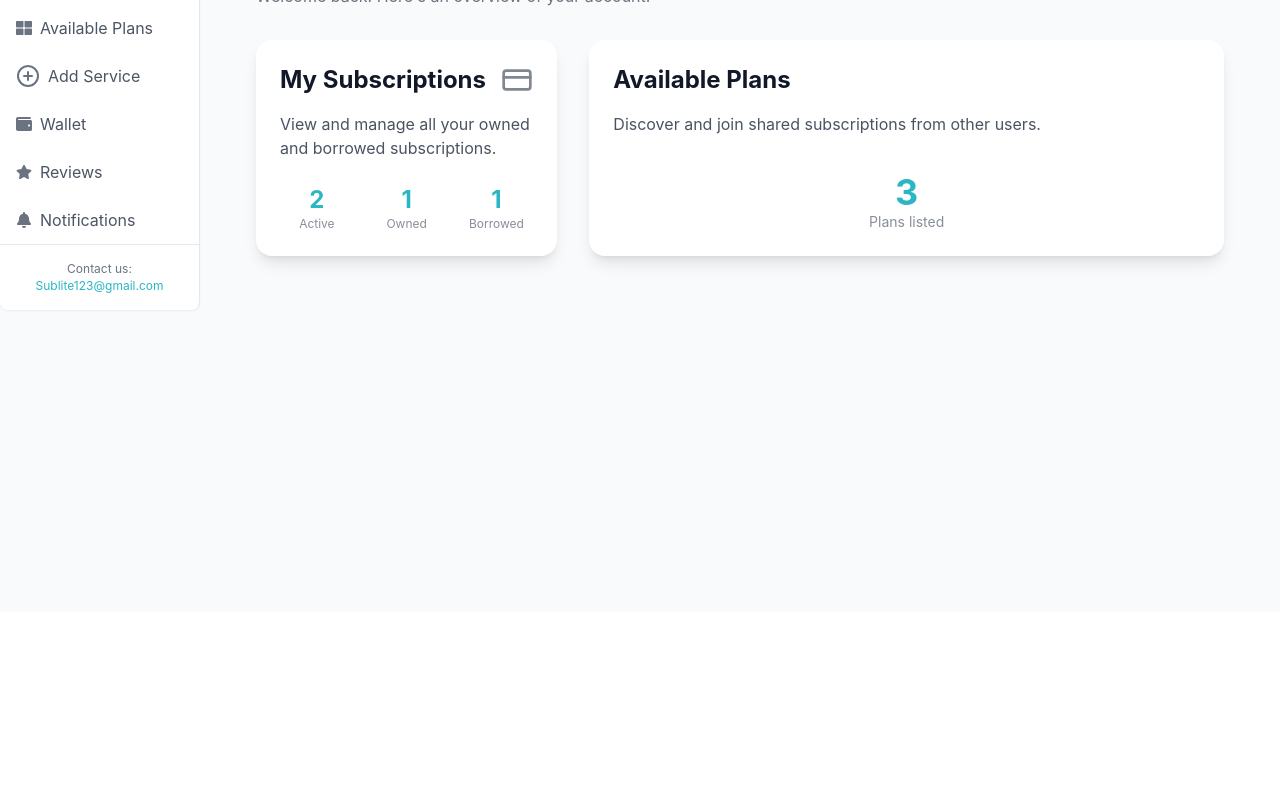
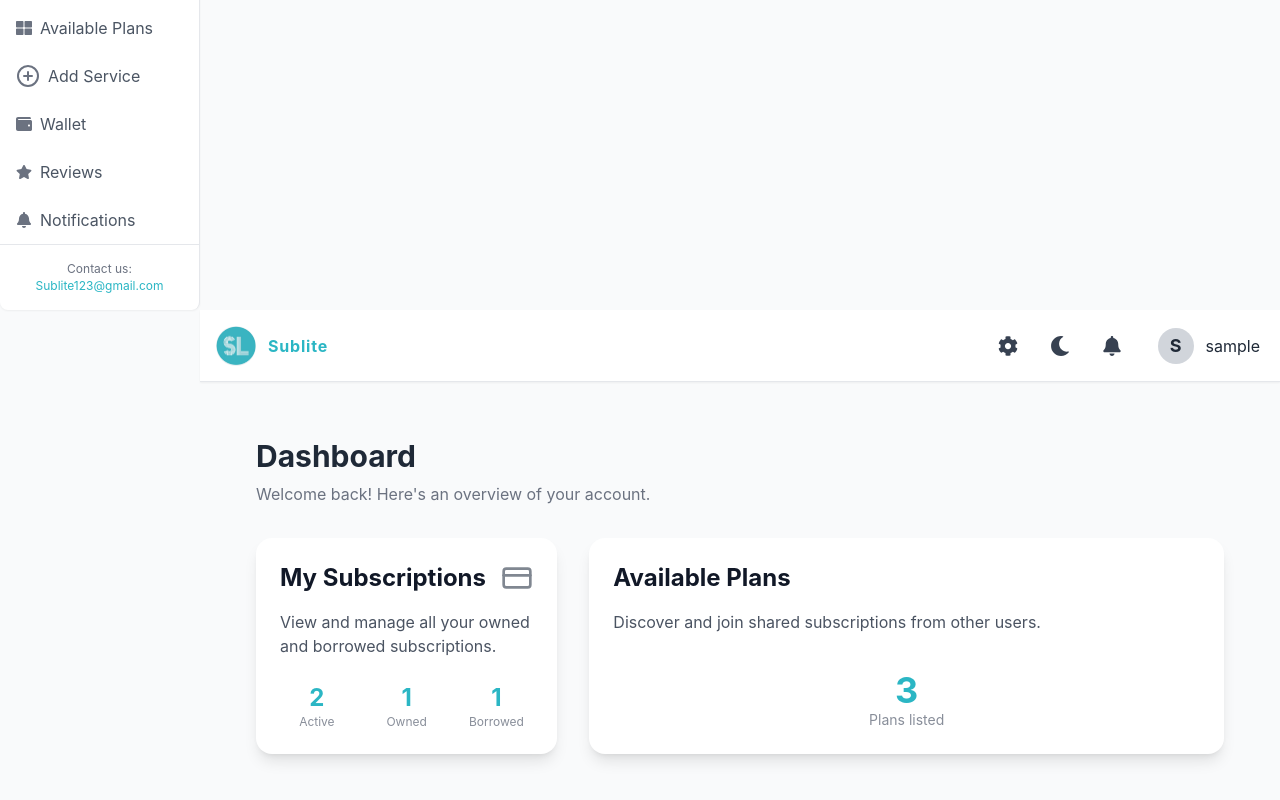
Before and after one commit to nitendra7/sublite, a React (Create React App) app in the folder frontend/: page /dashboard in a window 1280 px wide. Shown: the part 188-988 px from the top of the page. Before the commit the page ends 800 px from the top, so only its background shows below. Built offline with nearby package versions, Linux system fonts and the light colour scheme; no server answers; sample sign-in values are in the browser's storage.

Commit message:
minor changes

```diff
--- a/frontend/src/pages/Dashboard.jsx
+++ b/frontend/src/pages/Dashboard.jsx
@@ -31,7 +31,7 @@ function getInitials(name) {
 }
 
 function Dashboard() {
-  const [sidebarOpen, setSidebarOpen] = useState(window.innerWidth >= 768); // Sidebar open by default on desktop
+  const [sidebarOpen, setSidebarOpen] = useState(false); // Sidebar closed by default on mobile
   const [active, setActive] = useState(0);
   const [isProfileMenuOpen, setIsProfileMenuOpen] = useState(false);
   const profileMenuRef = useRef(null);
@@ -109,14 +109,16 @@ function Dashboard() {
   const isBaseDashboard = location.pathname === '/dashboard';
 
   return (
-    <div className="flex min-h-screen bg-gray-50 dark:bg-gray-900 text-gray-800 dark:text-gray-200" style={{ fontFamily }}>
+    <div className="min-h-screen bg-gray-50 dark:bg-gray-900 text-gray-800 dark:text-gray-200" style={{ fontFamily }}>
+      {/* Sidebar: fixed on desktop, overlay on mobile */}
       <Sidebar
-        sidebarOpen={sidebarOpen}
+        sidebarOpen={sidebarOpen || window.innerWidth >= 768}
         active={active}
         onSidebarClick={handleSidebarClick}
-        handleSidebarToggle={() => setSidebarOpen(!sidebarOpen)}
+        handleSidebarToggle={() => setSidebarOpen(false)}
       />
-      <div className="flex-1 flex flex-col min-h-screen">
+      {/* Main content area (with left margin on desktop for sidebar) */}
+      <div className="md:ml-[200px] flex flex-col min-h-screen">
         <header
           className="relative z-20 flex items-center justify-between px-4 py-3 shadow-sm flex-wrap gap-3 bg-white dark:bg-gray-800 border-b border-gray-200 dark:border-gray-700 min-h-[72px]"
         >
@@ -126,7 +128,6 @@ function Dashboard() {
               className="md:hidden mr-2 p-2 rounded-md bg-white dark:bg-gray-800 shadow"
               onClick={() => setSidebarOpen(true)}
               aria-label="Open sidebar"
-              style={{ display: sidebarOpen ? 'none' : 'block' }}
             >
               <FaBars className="text-2xl text-[#2bb6c4] dark:text-[#5ed1dc]" />
             </button>
```
